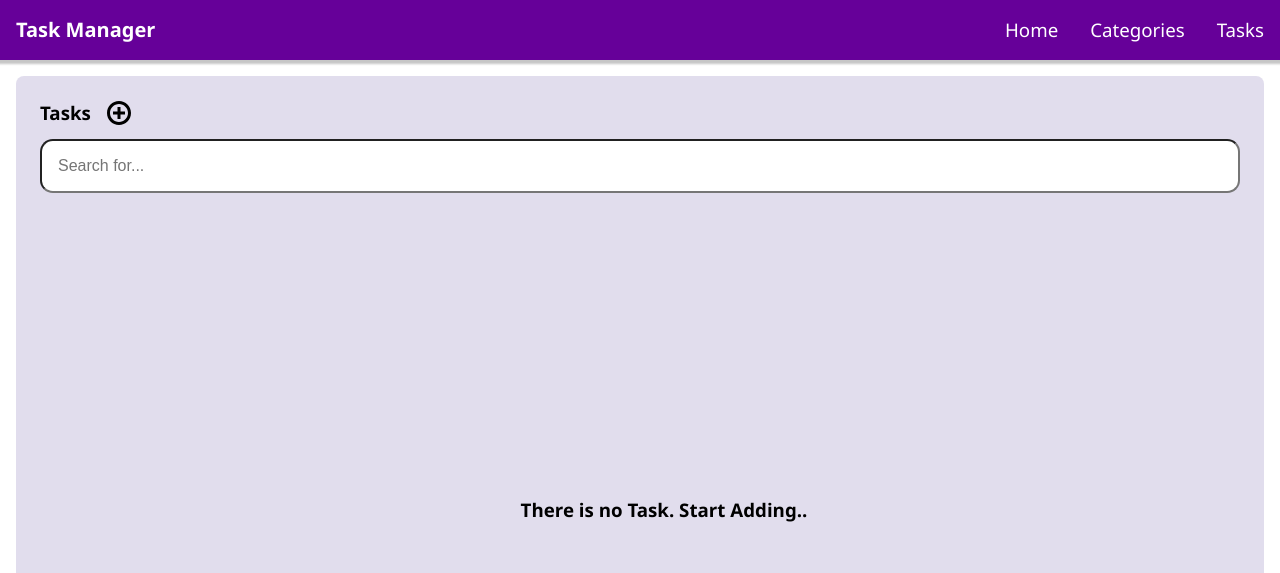
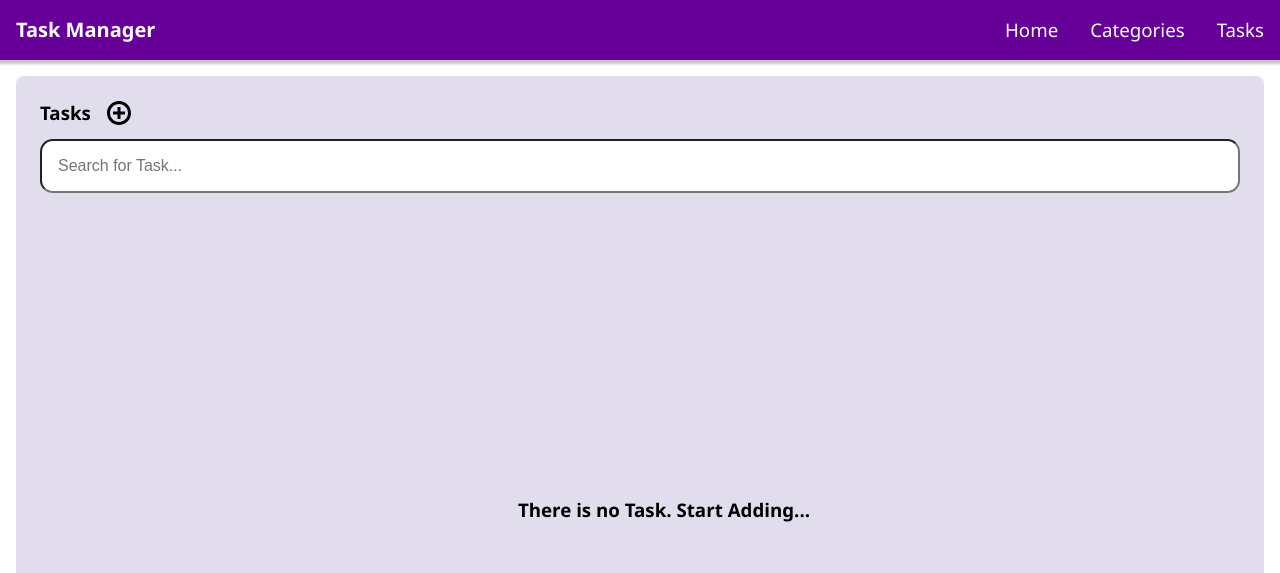
Before and after one commit to vl-kumar/react-task-management, a React (Create React App) app: page /tasks in a window 1280 px wide. Shown: the top 573 px of the page. Built offline with nearby package versions, Linux system fonts and the light colour scheme.

Commit message:
refactor: search no results case handled

```diff
--- a/src/presentation/components/molecules/SearchInput/index.tsx
+++ b/src/presentation/components/molecules/SearchInput/index.tsx
@@ -27,7 +27,7 @@ const SearchInput: React.FC<SearchInputProps> = ({
         type="search"
         name="search-form"
         className="search-input"
-        placeholder="Search for..."
+        placeholder="Search for Task..."
         value={searchValue}
         onChange={(e) => setSearchValue(e.target.value)}
       />
--- a/src/presentation/components/organisms/TaskList/index.tsx
+++ b/src/presentation/components/organisms/TaskList/index.tsx
@@ -33,12 +33,12 @@ const TaskList: React.FC<TaskListProps> = memo(({ taskList, searchTerm, setSearc
 
         {taskList.length === 0 && (
           <NoContent>
-            <h3> There is no Task. Start Adding..</h3>
+            <h3> {searchTerm.length > 0 ? `There is no task matching with ${searchTerm}`: 'There is no Task. Start Adding...'}</h3>
           </NoContent>
         )}
       </>
     );
-  }, [taskList]);
+  }, [searchTerm, taskList]);
 
   return (
     <Container>
--- a/src/presentation/components/organisms/TaskTable/style.ts
+++ b/src/presentation/components/organisms/TaskTable/style.ts
@@ -1,33 +1,23 @@
 import { size } from "core/responsive";
 import styled from "styled-components";
 
-export const Container = styled.div((props) => ({
-  display: "flex",
-  flexDirection: "column",
-  maxWidth: "100%",
-  minHeight: "100%",
-  margin: props.theme.spacings.lg,
-}));
 
-export const TaskGrid = styled.div`
-  height: 100%;
-  justify-content: space-between;
-  display: grid;
-  grid-template-columns: 30.5% 30.5% 30.5%;
-  @media screen and (max-width: ${size.tablet}) {
-    grid-template-columns: 49.5% 49.5%;
+export const Container = styled.div`
+  display: flex;
+  flex-direction: column;
+  max-width: 100%;
+  max-height: 100%;
+  padding: 1.5rem;
+  @media screen and (max-width: ${size.mobileL}) {
+    display: none;
   }
-  @media screen and (max-width: ${size.mobileL}) {
-    grid-template-columns: 100%;
-  }
-
 `;
 
 export const NoContent = styled.div((props) => ({
   display: "flex",
   flexDirection: "column",
-  justifyContent: 'center',
-  alignItems: 'center',
+  justifyContent: "center",
+  alignItems: "center",
   width: "100%",
   minHeight: "70vh",
   margin: props.theme.spacings.lg,
--- a/src/presentation/components/templates/CardTemplate/style.ts
+++ b/src/presentation/components/templates/CardTemplate/style.ts
@@ -11,5 +11,6 @@ export const Container = styled.div((props) => ({
   marginBottom: props.theme.spacings.xmd,
 
   borderRadius: props.theme.spacings.sm,
-  overflowY: 'auto'
+  overflowY: 'auto',
+  paddingBottom: props.theme.spacings.lg,
 }));
--- a/src/presentation/screens/TaskListScreen/index.tsx
+++ b/src/presentation/screens/TaskListScreen/index.tsx
@@ -12,7 +12,7 @@ function TaskListScreen() {
 
   const [totalPageCount, setTotalPageCount] = useState<number>(5);
   const [pageSize, setPageSize] = useState<number>(5);
-  const [searchTerm, setSearchTerm] = useState<string>('');
+  const [searchTerm, setSearchTerm] = useState<string>("");
   const [taskList, setTaskList] = useState<Array<Task>>([]);
 
   useEffect(() => {
@@ -20,23 +20,29 @@ function TaskListScreen() {
     setTotalPageCount(Math.ceil(tasks.length / pageSize));
   }, [tasks, pageSize]);
 
-  useEffect(()=>{
+  useEffect(() => {
     const taskData = tasks.filter((data) => {
-      if(JSON.stringify(data).toLowerCase().includes(searchTerm.toLowerCase()) ) {
-        return data
+      if (
+        JSON.stringify(data).toLowerCase().includes(searchTerm.toLowerCase())
+      ) {
+        return data;
       }
-    })
+    });
 
-    if(taskData.length > 0) {
-      setTaskList(taskData)
+    if (taskData.length > 0) {
+      setTaskList(taskData);
       setTotalPageCount(Math.ceil(taskData.length / pageSize));
       setCurrentPage(1);
+    } else if (taskData.length === 0 && searchTerm.length > 0) {
+      setTaskList([]);
+      setCurrentPage(1);
+      setTotalPageCount(1);
     } else {
       setTaskList(tasks);
       setTotalPageCount(Math.ceil(tasks.length / pageSize));
       setCurrentPage(1);
     }
-  }, [tasks, searchTerm, pageSize])
+  }, [tasks, searchTerm, pageSize]);
 
   useEffect(() => {
     applyTaskFilter();
@@ -44,7 +50,7 @@ function TaskListScreen() {
   }, [currentPage, totalPageCount]);
 
   const applyTaskFilter = useCallback(() => {
-    const filterArray =  searchTerm.length > 0 ? taskList: tasks
+    const filterArray = searchTerm.length > 0 ? taskList : tasks;
 
     const array = filterArray.slice(
       (currentPage - 1) * pageSize,
@@ -71,10 +77,13 @@ function TaskListScreen() {
   return (
     <div className="container">
       <CardTemplate>
-        <TaskList taskList={taskList} searchTerm={searchTerm} setSearchTerm={setSearchTerm}/>
+        <TaskList
+          taskList={taskList}
+          searchTerm={searchTerm}
+          setSearchTerm={setSearchTerm}
+        />
         {PaginationElement}
         <TaskTable taskList={taskList} />
-
       </CardTemplate>
     </div>
   );
```
Also changed, not shown: src/presentation/components/organisms/TaskTable/index.tsx (+2 -9 lines).
